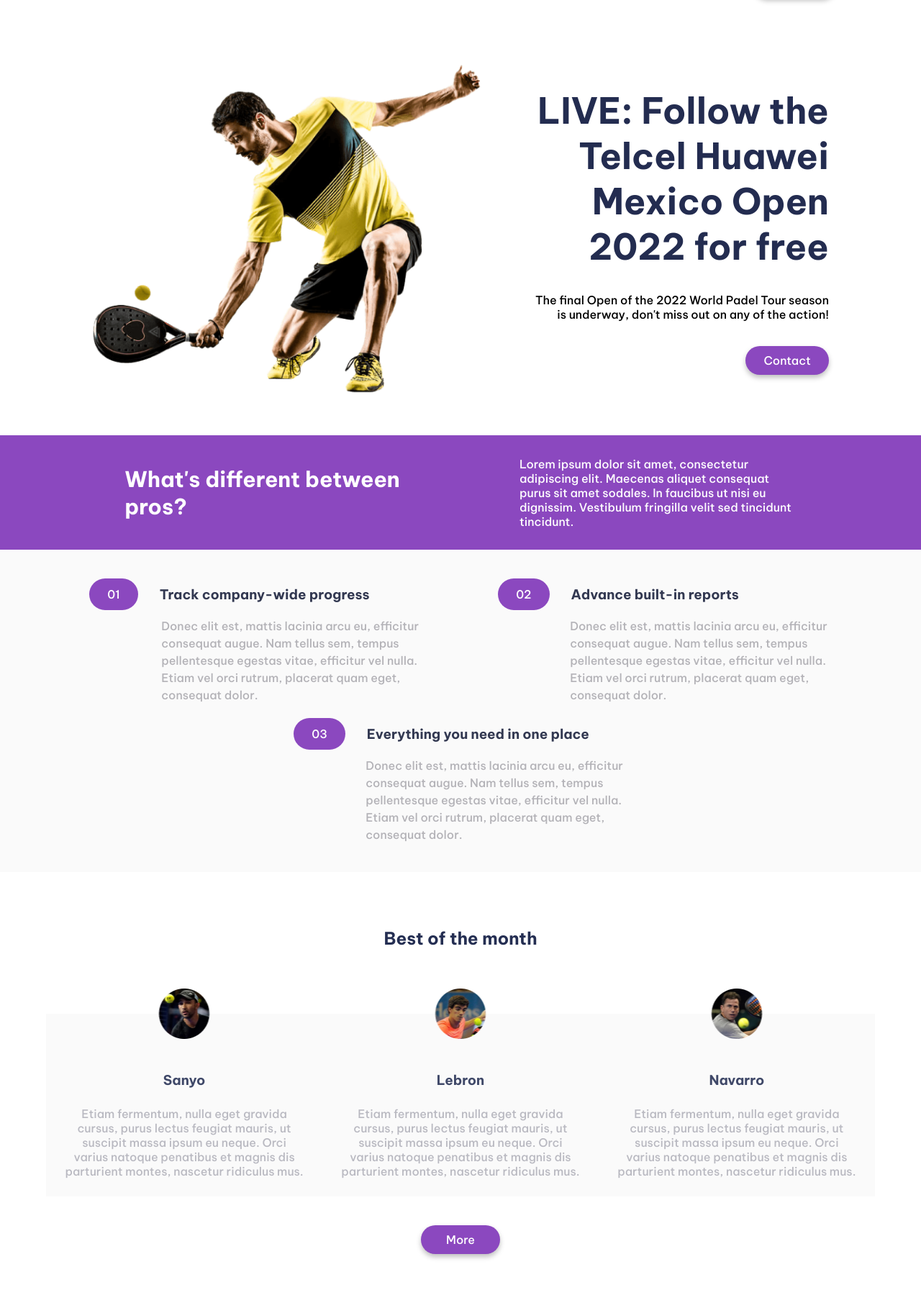
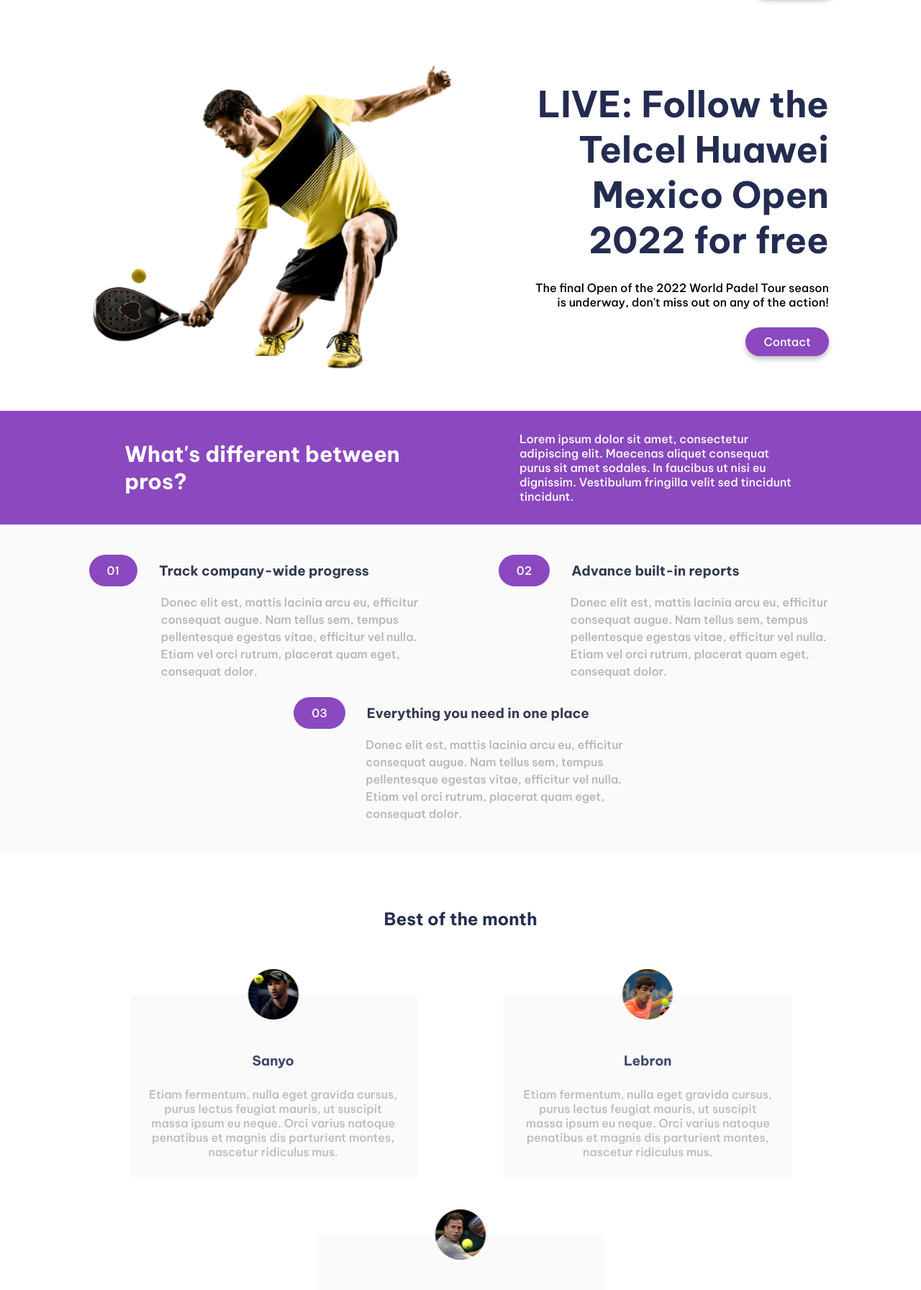
Before and after one commit to FabrizioR17/Compostaje-pagina-web, a plain HTML site: page index.html in a window 1280 px wide. Shown: the part 83-1876 px from the top of the page at 72% size. Drawn offline with Linux system fonts and the light colour scheme.

Commit message:
update responsive

```diff
--- a/css/styles.css
+++ b/css/styles.css
@@ -71,14 +71,14 @@
 /* HOME start */
 .banner {
   display: flex;
-  justify-content: space-between;
+  /* justify-content: space-between; */
   width: 80vw;
   margin: auto;
   flex-wrap: wrap;
 }
 
 .banner-content {
-  width: 40%;
+  /* width: 40%; */
   margin: 4vw 0;
 }
 
@@ -88,7 +88,7 @@
 }
 
 .banner-img > img {
-  max-width: 100%;
+  width: 83%;
   height: auto;
 }
 
@@ -155,9 +155,9 @@
 }
 
 .characteristics-text {
-  margin: 10px;
+  margin: 12px;
   width: 38%;
-  min-width: 310px;
+  min-width: 400px;
   line-height: 1.5rem;
 }
 
@@ -210,13 +210,13 @@
   background-color: var(--color-bg-section);
   width: 33.3%;
   text-align: center;
-  min-width: 300px;
+  min-width: 400px;
   position: relative;
   height: 254px;
   display: flex;
   flex-direction: column;
   justify-content: flex-end;
-  margin: 40px 0;
+  margin: 40px 5px;
 }
 
 .player > h3 {
@@ -341,6 +341,10 @@
 
 /* Media Query */
 @media (max-width: 875px) {
+    .banner-img > img{
+        width: 100%;
+    }
+
   .banner-text {
     flex: 1;
   }
```
